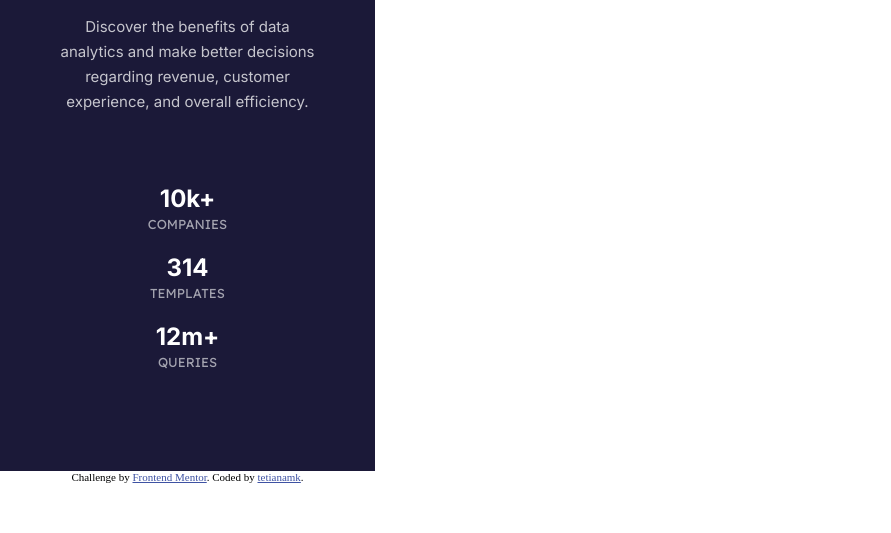
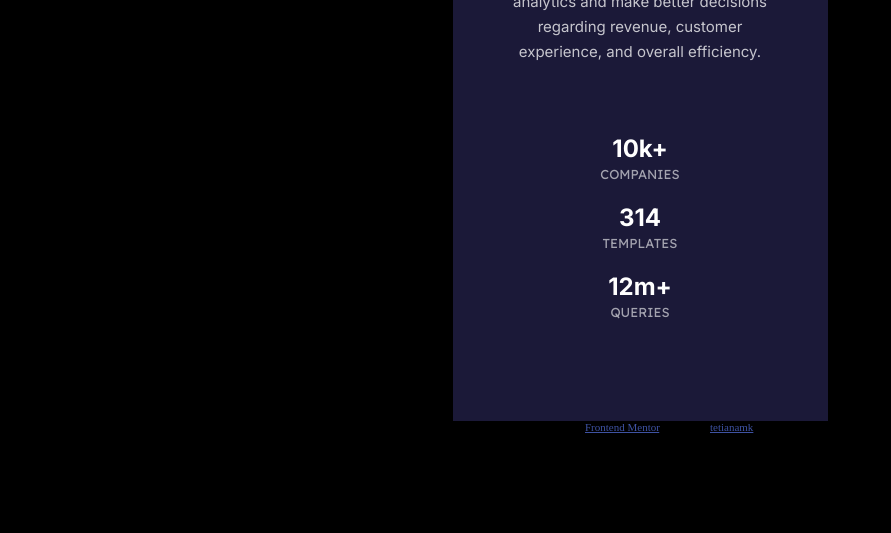
Before and after one commit to tetianamk/card-component, a plain HTML site: page index.html in a window 1280 px wide. Shown: the part 575-1108 px from the top of the page, without its empty margins (0-891 px from the left). Before the commit the page ends 1058 px from the top, so only its background shows below. Drawn offline with Linux system fonts and the light colour scheme.

Commit message:
Add files via upload

```diff
--- a/css/style.css
+++ b/css/style.css
@@ -1,12 +1,12 @@
  body {
-  display: block;
+  margin: 50px;
+  background: black;
+ }
+ .wrapper {
+  display: flex;
+  max-width: 1080px;
   margin: 0 auto;
- }
-.wrapper {
- display: flex;
- max-width: 1080px;
- margin: 0 auto;
- max-height: 446px;
+  max-height: 446px;
 }
 .card {
   display: flex;
@@ -74,13 +74,13 @@
 
 and (min-width: 375px)
 and (max-width: 1439px){
+  body {
+  margin: 550px 50px 100px;
+  background: black;
+ }
   .wrapper {
     flex-direction: column-reverse;
     max-width: 375px;
-  }
-  .container {
-    max-width: 375px;
-    padding-top: 600px;
   }
   .header {
     text-align: center;
@@ -111,5 +111,18 @@ and (max-width: 1439px){
   padding: 10px 0;
 }
 
+}
+/*
+@media only screen
 
+and (min-width: 500px)
+and (max-width: 1439px) {
+  .main-photo-cover img {
+    width: 400px;
+    height: 230px;
+  }
+  .wrapper {
+    max-width: 400px;
+  }
 }
+*/
```
